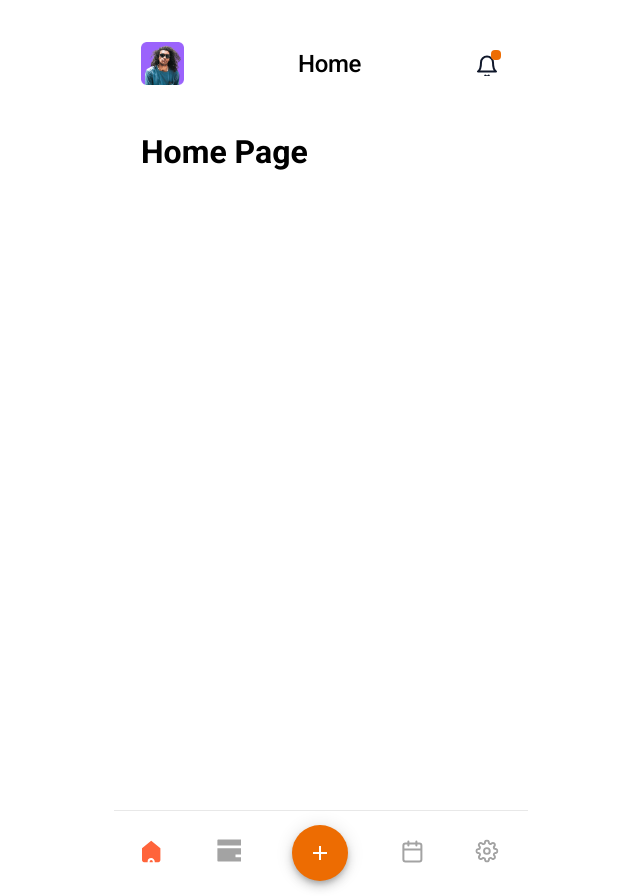
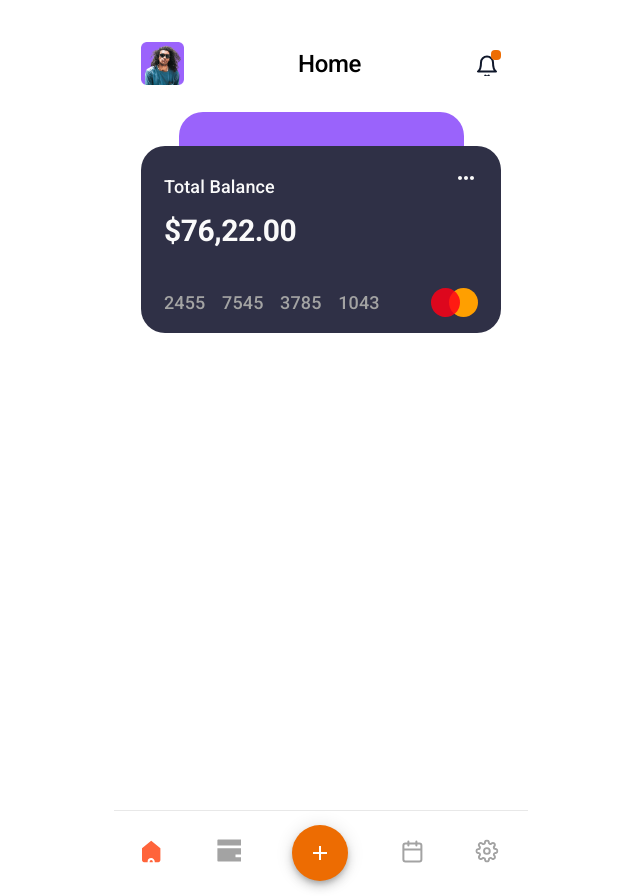
Before and after one commit to mazursasha1990/budget-management-app, a React (Vite) app: page / in a window 1280 px wide. Shown: the whole page, without its empty margins (319-959 px from the left). Built offline with nearby package versions, Linux system fonts and the light colour scheme.

Commit message:
Added MainCard component

```diff
--- /dev/null
+++ b/src/components/MainCard/MainCard.tsx
@@ -0,0 +1,86 @@
+import { FC } from 'react';
+import { Box, Container, Typography } from '@mui/material';
+import MoreHorizIcon from '@mui/icons-material/MoreHoriz';
+import MasterCardIcon from '../../icons/MasterCardIcon';
+
+const MainCard: FC = () => {
+  return (
+    <Container
+      disableGutters
+      sx={{ display: 'flex', justifyContent: 'center' }}
+    >
+      <Box
+        sx={{
+          width: 285,
+          height: 149,
+          borderRadius: '24px',
+          backgroundColor: '#9A63FB',
+          position: 'absolute',
+          zIndex: -1,
+        }}
+      />
+      <Box
+        mt={'34px'}
+        sx={{
+          width: 360,
+          height: 187,
+          borderRadius: '24px',
+          backgroundColor: '#2F3046',
+        }}
+      >
+        <Container
+          disableGutters
+          sx={{
+            position: 'relative',
+            color: '#FAFAFA',
+            px: '23px',
+            py: '30px',
+          }}
+        >
+          <MoreHorizIcon
+            sx={{ position: 'absolute', top: '20px', right: '23px' }}
+          />
+          <Typography
+            // mt={'24px'}
+            variant="h4"
+            sx={{ fontWeight: '500', fontSize: '18px', lineHeight: '21px' }}
+          >
+            Total Balance
+          </Typography>
+          <Typography
+            mt={'16px'}
+            variant="h1"
+            sx={{ fontWeight: '700', fontSize: '30px', lineHeight: '35px' }}
+          >
+            $76,22.00
+          </Typography>
+          <Container
+            disableGutters
+            sx={{
+              display: 'flex',
+              marginTop: '40px',
+              justifyContent: 'space-between',
+              alignItems: 'center',
+            }}
+          >
+            <Typography
+              variant="h4"
+              sx={{
+                fontWeight: '500',
+                fontSize: '18px',
+                lineHeight: '21px',
+                color: '#A3A3A3',
+                wordSpacing: '12px',
+              }}
+            >
+              2455 7545 3785 1043
+            </Typography>
+            <MasterCardIcon />
+          </Container>
+        </Container>
+      </Box>
+    </Container>
+  );
+};
+
+export default MainCard;
--- /dev/null
+++ b/src/components/MainCard/index.ts
@@ -0,0 +1 @@
+export { default } from './MainCard';
--- /dev/null
+++ b/src/icons/MasterCardIcon.tsx
@@ -0,0 +1,14 @@
+const MasterCardIcon = () => (
+  <svg
+    width="47"
+    height="29"
+    viewBox="0 0 47 29"
+    fill="none"
+    xmlns="http://www.w3.org/2000/svg"
+  >
+    <circle cx="32.5" cy="14.5" r="14.5" fill="#FF9F00" />
+    <circle cx="14.5" cy="14.5" r="14.5" fill="#FF0015" fill-opacity="0.84" />
+  </svg>
+);
+
+export default MasterCardIcon;
--- a/src/pages/HomePage/index.tsx
+++ b/src/pages/HomePage/index.tsx
@@ -1,9 +1,7 @@
+import MainCard from '../../components/MainCard/MainCard';
+
 const HomePage = () => {
-  return (
-    <div>
-      <h1>Home Page</h1>
-    </div>
-  );
+  return <MainCard />;
 };
 
 export default HomePage;
```
